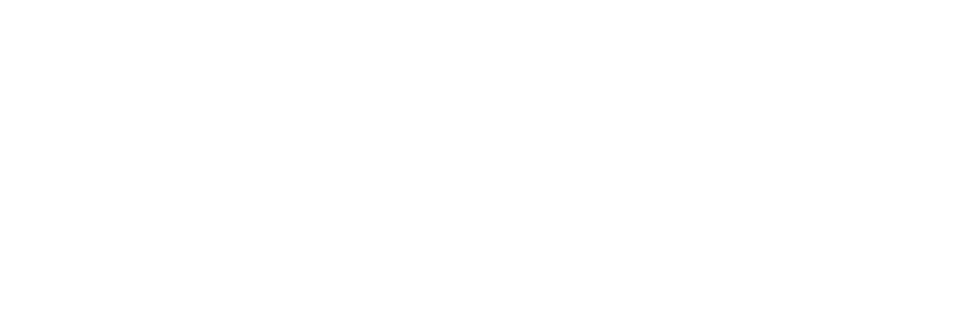
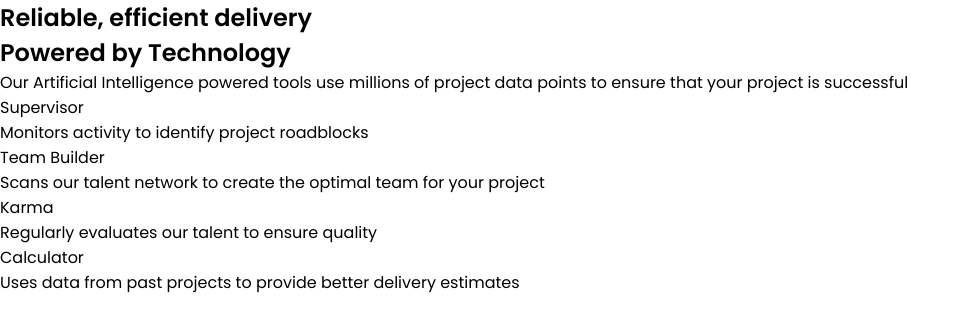
Before and after one commit to uma-frontend/four-card-feature-section-10, a plain HTML site: page index.html in a window 1280 px wide. Shown: the whole page, without its empty margins (0-970 px from the left). Drawn offline with Linux system fonts and the light colour scheme.

Commit message:
Add html tree

```diff
--- a/index.html
+++ b/index.html
@@ -11,7 +11,48 @@
   <link rel="stylesheet" href="css/style.css">
 </head>
 <body>
-
+   <div class="container">
+      <div class="card">
+         <div class="card__header">
+            <h2 class="card__title">
+               Reliable, efficient delivery
+            </h2>
+            <h2 class="card__heading">
+               Powered by Technology
+            </h2>
+            <p class="card__header-text">
+               Our Artificial Intelligence powered tools use millions of project data points
+               to ensure that your project is successful
+            </p>
+         </div>
+         <div class="card__body">
+            <div class="card__items">
+               <div class="card__item">
+                  <div class="card__subtitle">Supervisor</div>
+                  <p class="card__text">Monitors activity to identify project roadblocks</p>
+                  <div class="card__icon"></div>
+               </div>
+               <div class="card__item">
+                  <div class="card__inner">
+                     <div class="card__subtitle">Team Builder</div>
+                     <p class="card__text">Scans our talent network to create the optimal team for your project</p>
+                     <div class="card__icon"></div>
+                  </div>
+                  <div class="card__inner">
+                     <div class="card__subtitle">Karma</div>
+                     <p class="card__text">Regularly evaluates our talent to ensure quality</p>
+                     <div class="card__icon"></div>
+                  </div>
+               </div>
+               <div class="card__item">
+                  <div class="card__subtitle">Calculator</div>
+                  <p class="card__text">Uses data from past projects to provide better delivery estimates</p>
+                  <div class="card__icon"></div>
+               </div>
+            </div>
+         </div>
+      </div>
+   </div>
 
   <!--Reliable, efficient delivery
   Powered by Technology
```
